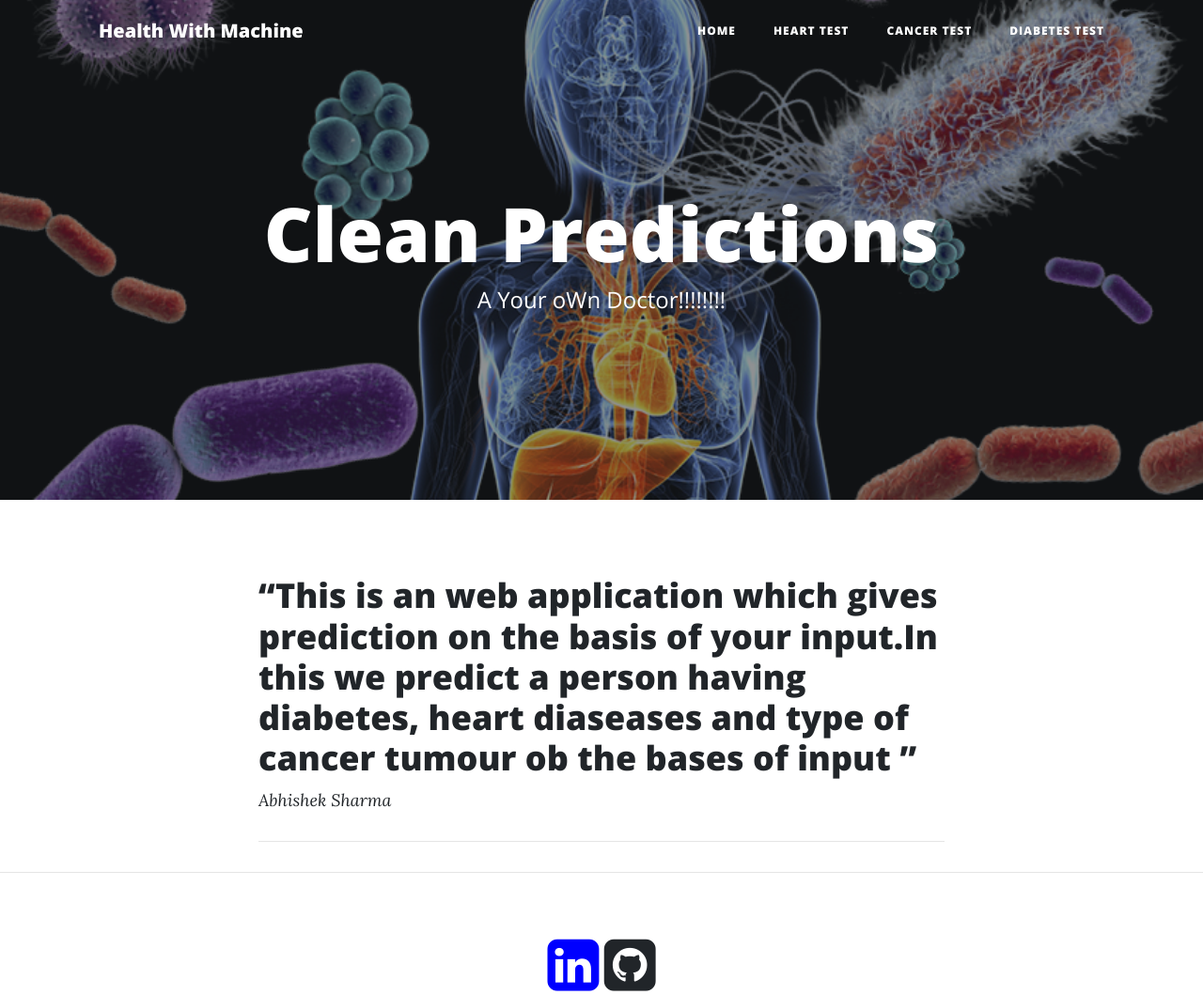
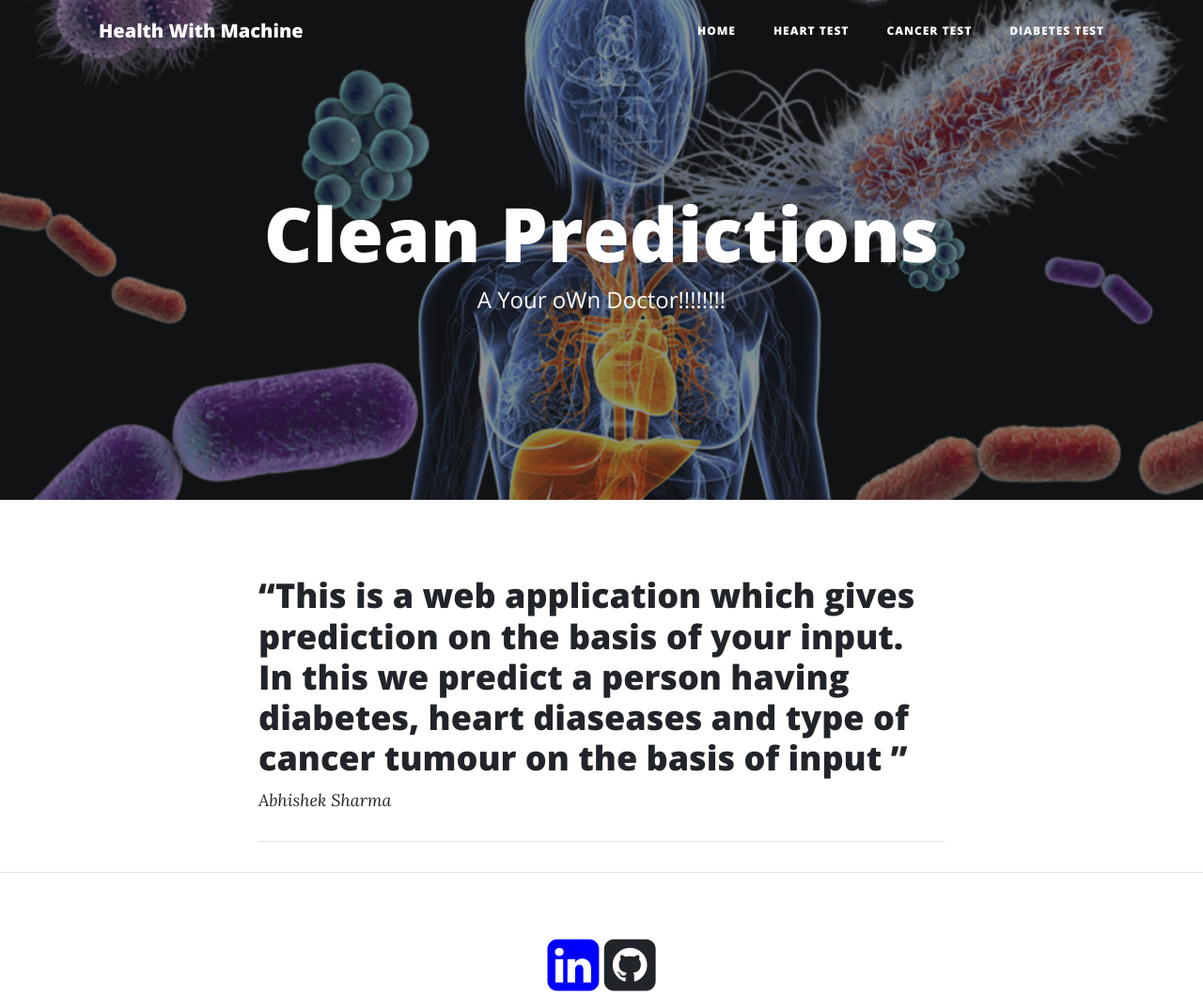
Before and after one commit to abhishek3498/healthwithmachine, a Flask app: page / in a window 1280 px wide. Shown: the top 1059 px of the page at 94% size. Run offline with Flask 2, Linux system fonts and the light colour scheme; parts of the project's set-up code (start-up, migrations or seed data) failed here and were passed over; some libraries are stand-ins or nearby versions.

Commit message:
Update index.html

```diff
--- a/templates/index.html
+++ b/templates/index.html
@@ -23,7 +23,7 @@
           <div class="post-preview">
             <a href="post.html">
               <h2 class="post-title">
-                “This is an web application which gives prediction on the basis of your input.In this  we predict a person having diabetes, heart diaseases and type of cancer tumour ob the bases of input ”
+                “This is a web application which gives prediction on the basis of your input. In this we predict a person having diabetes, heart diaseases and type of cancer tumour on the basis of input ”
               </h2>
             </a>
             <p class="post-meta">
```
